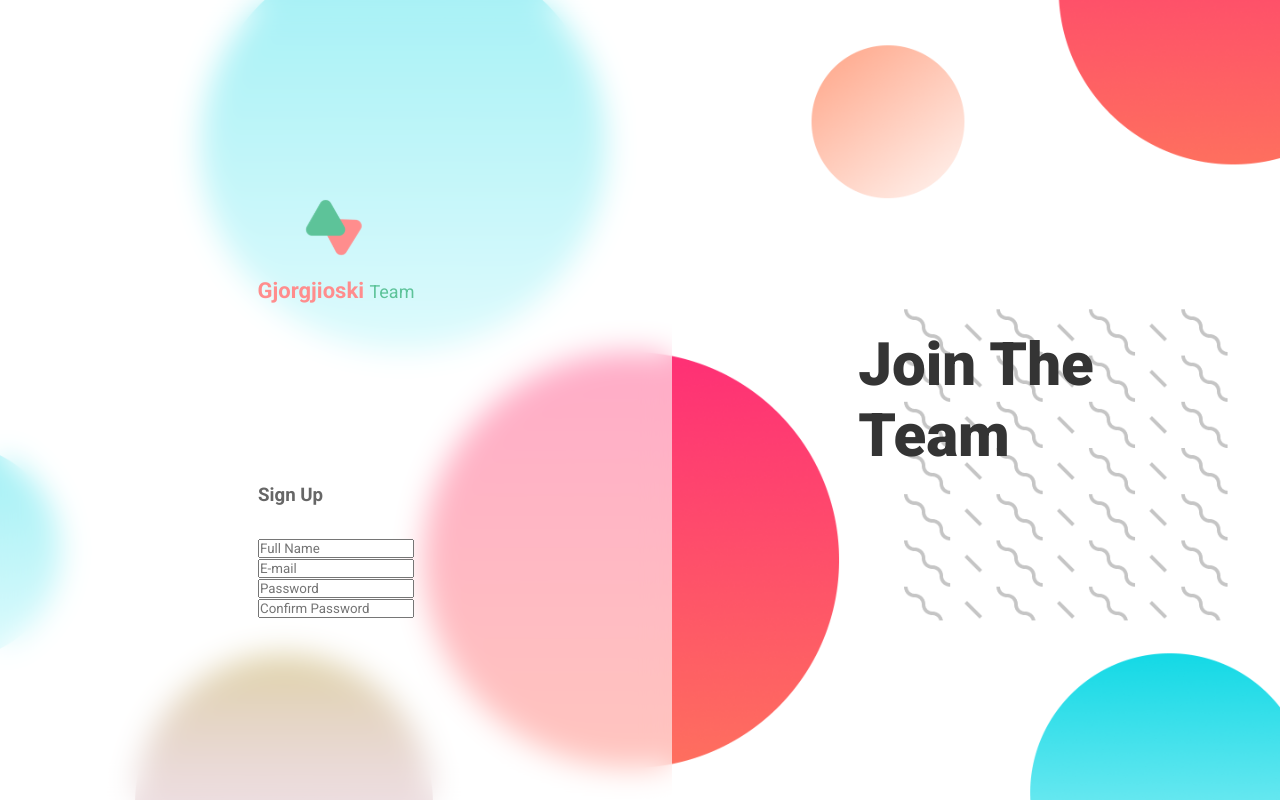
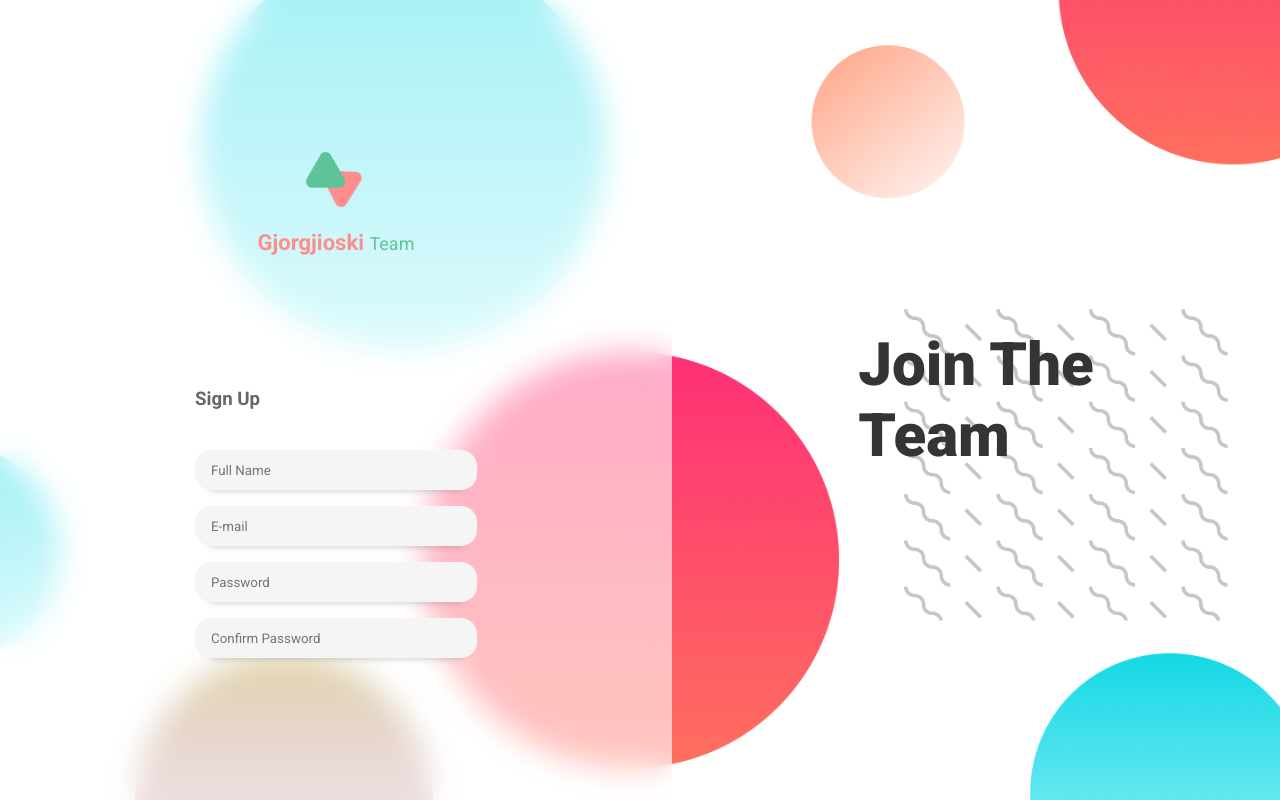
Before and after one commit to HristijanGjorgjioski/GoCorona-Design, a React (Create React App) app: page / in a window 1280 px wide. Built offline with nearby package versions, Linux system fonts and the light colour scheme.

Commit message:
Working on Input helper component

```diff
--- a/src/components/SideBar/Input/Input.jsx
+++ b/src/components/SideBar/Input/Input.jsx
@@ -1,11 +1,36 @@
 import React from 'react'
+import styled from 'styled-components'
 
 const Input = ({ placeholder, type }) => {
     return (
-        <div>
+        <Container>
            <input type={type} placeholder={placeholder} />
-        </div>
+            <div />
+        </Container>
     )
 }
 
+const Container = styled.div`
+    display: flex;
+    justify-content: center;
+    align-items: center;
+
+    input {
+        max-width: 350px;
+        min-width: 250px;
+        padding: 0 1rem;
+        margin: 0.5rem 0;
+        height: 40px;
+        border: none;
+        background-color: #f5f5f5;
+        box-shadow: 0px 14px 9px -15px rgba(0,0,0,0.3);
+        border-radius: 1rem;
+
+        transition: all 0.2s ease-in;
+        &:hover {
+            transform: translate(-5px);
+        }
+    }
+`
+
 export default Input
```
